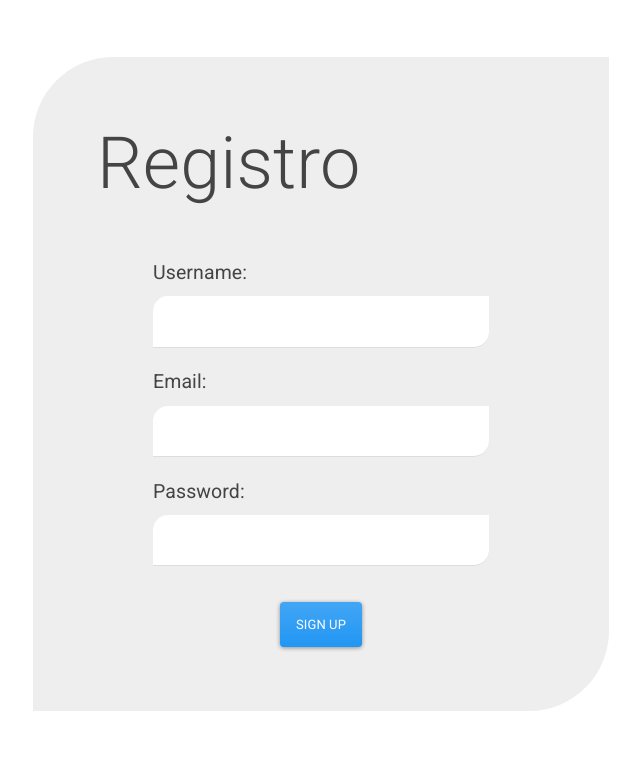
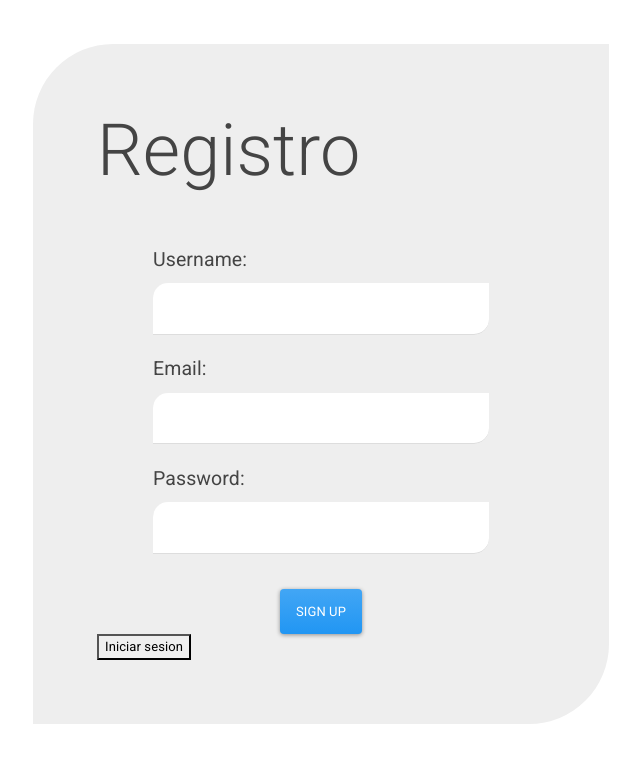
Before and after one commit to FredoSanchez/RoutesReact, a React (Create React App) app: page /register in a window 1280 px wide. Shown: the top 762 px of the page, without its empty margins (319-959 px from the left). Built offline with nearby package versions, Linux system fonts and the light colour scheme.

Commit message:
Botones para navegar entre registro y login

```diff
--- a/src/components/Login.js
+++ b/src/components/Login.js
@@ -1,5 +1,5 @@
 import React, {Component} from 'react';
-import {withRouter} from 'react-router-dom'
+import {withRouter, Link} from 'react-router-dom'
 import {Helmet} from 'react-helmet'
 
 const initState = {
@@ -91,6 +91,9 @@
 						</div>
 						<button className="btn btn-primary" type="submit">Sign in</button>
 					</form>
+					<Link to="/register">
+						<button>Registrarse</button>
+					</Link>
 					{this.state.errorFlag &&
 						<div className="alert alert-dismissible alert-danger">
 			  						<strong>Oh snap!</strong> Hubo un error en el inicio de sesión.
--- a/src/components/Register.js
+++ b/src/components/Register.js
@@ -1,5 +1,5 @@
 import React, {Component} from 'react';
-import {withRouter} from 'react-router-dom'
+import {withRouter, Link} from 'react-router-dom'
 import {Helmet} from 'react-helmet'
 
 const initState = {
@@ -102,6 +102,9 @@
 							</div>
 							<button className="btn btn-primary" type="submit">Sign up</button>
 						</form>
+						<Link to="/login">
+							<button>Iniciar sesion</button>
+						</Link>
 						{this.state.errorFlag &&
 							<div className="alert alert-dismissible alert-danger">
 								<strong>Oh snap!</strong> Hubo un error en el registro de usuario.
```
Also changed, not shown: 1 other file (tests, documents, lock files or other folders).
